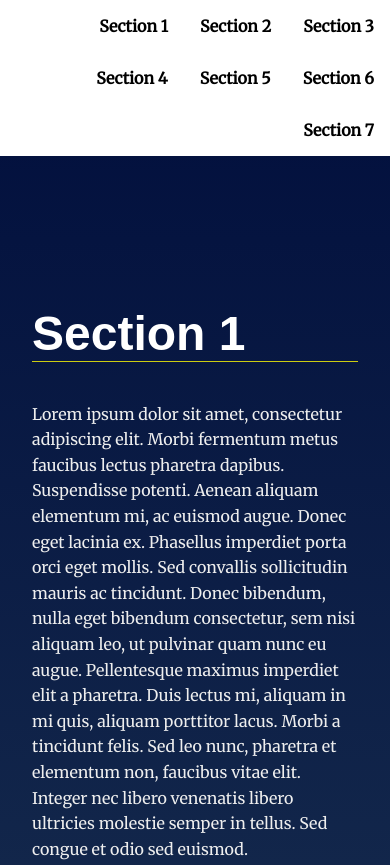
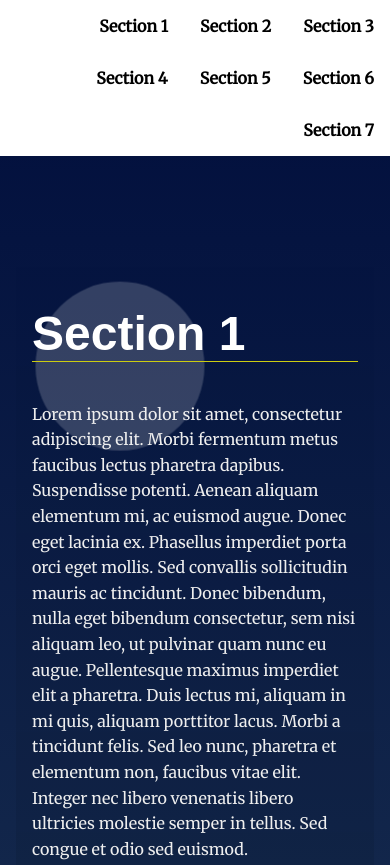
Before and after one commit to maleina/Landing-Page, a plain HTML site: page index.html in a window 390 px wide. Shown: the top 865 px of the page. Drawn offline with Linux system fonts and the light colour scheme.

Commit message:
fix: Hightlight active section for small screens

```diff
--- a/css/styles.css
+++ b/css/styles.css
@@ -192,7 +192,6 @@ section:nth-of-type(3n + 1) .landing__container::after {
 
 /* ---- Theme State Rules ---- */
 /* Section Active Styles */
-/* Note: your-active-class class is applied through javascript. You should update the class here and in the index.html to what you set in your javascript file.  */
 section.active-section {
     background: rgb(0, 0, 0);
     background: linear-gradient(0deg, rgba(0, 0, 0, 0.1) 0%, rgba(0, 0, 0, 0) 100%);
--- a/js/app.js
+++ b/js/app.js
@@ -19,7 +19,6 @@
 */
 const sections = document.querySelectorAll('section');
 const menuList = document.querySelector('#navbar__list');
-let lastActive = sections[0]; //set default to first section
 
 /**
  * End Global Variables
@@ -27,31 +26,25 @@ let lastActive = sections[0]; //set default to first section
  *
 */
 
-function getSectionNames(sections) {
-	let sectionNames =[];
+// Create the HTML text for each navigation link
+function createNavLinks(sections) {
+	let navLinks =[];
 	for (let i = 0; i < sections.length; i++) {
 		let htmlString = '<a class = "menu__link" href="#' + sections[i].getAttribute('id') +
 			'">' + sections[i].getAttribute('data-nav') + '</a>';
-		sectionNames.push(htmlString);
+		navLinks.push(htmlString);
 	}
-	return sectionNames;
+	return navLinks;
 }
 
-/* Adapted from https://gomakethings.com/how-to-test-if-an-element-is-in-the-viewport-with-vanilla-javascript/ */
+// Determine if the section is near the top the viewport
+// For our purposes, it must lie in the top third of the screen. May have to adjust as needed.
 function isInViewport(element) {
     let bounding = element.getBoundingClientRect();
     return (
-        bounding.top >= 0 &&
-        bounding.left >= 0 &&
-        bounding.bottom <= (window.innerHeight || document.documentElement.clientHeight) &&
-        bounding.right <= (window.innerWidth || document.documentElement.clientWidth)
+        bounding.top >= 0 && bounding.top <= 0.3*(window.innerHeight || document.documentElement.clientHeight)
+
     );
-}
-
-function styleActiveSection(element) {
-	lastActive.classList.remove('active-section');
-	element.classList.add('active-section');
-	lastActive = element;
 }
 
 /**
@@ -60,30 +53,35 @@ function styleActiveSection(element) {
  *
 */
 
-// build the nav
+// Build the navigation menu
 function buildNav(){
-	const sectionNames = getSectionNames(sections);
-	for (let i = 0; i < sectionNames.length; i++){
-		const listItem = document.createElement('li');
-		listItem.innerHTML = sectionNames[i];
-		menuList.appendChild(listItem);
-	}
+	document.addEventListener('DOMContentLoaded', () => {
+		const navLinks = createNavLinks(sections);
+		for (let i = 0; i < navLinks.length; i++){
+			const listItem = document.createElement('li');
+			listItem.innerHTML = navLinks[i];
+			menuList.appendChild(listItem);
+		}
+	})
 }
 
-// Add class 'active' to section when near top of viewport
+// Add class 'active-section' to a section when it's near the top of the viewport
 function getActiveSection(){
-	window.addEventListener('scroll', function(event) {
-		for (let i = 0; i < sections.length; i++){
-			if (isInViewport(sections[i])) {
-				styleActiveSection(sections[i]);
+	window.addEventListener('scroll', event => {
+		for (const section of sections){
+			if (isInViewport(section)) {
+				section.classList.add('active-section');
+			}
+			else {
+				section.classList.remove('active-section');
 			}
 		}
 	});
 }
 
-// Scroll to anchor ID using scrollTO event
+// Scroll to appropriate anchor ID
 function scrollToSection(){
-	menuList.addEventListener('click', function(event) {
+	menuList.addEventListener('click', event => {
 		event.preventDefault();
 		document.querySelector(event.toElement.hash).scrollIntoView({
             behavior: 'smooth'
@@ -98,10 +96,10 @@ function scrollToSection(){
  *
 */
 
-// Build menu
+// Build navigation menu
 buildNav();
 
-// Scroll to section on link click
+// Scroll to section upon navigation link click
 scrollToSection();
 
 // Set sections as active
```
Also changed, not shown: index.html (+1 -2 lines), 1 other file.
